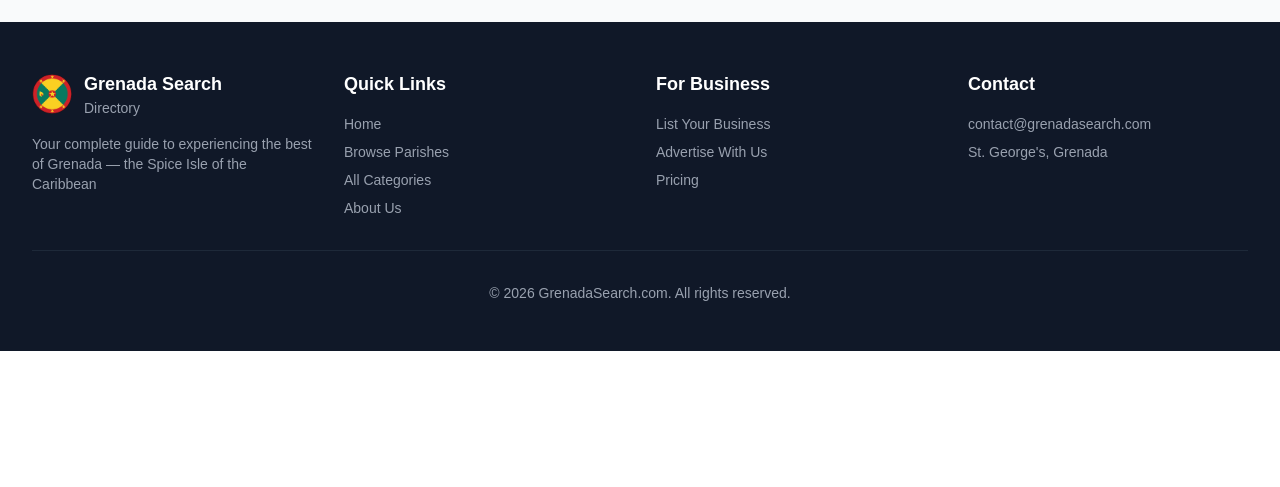
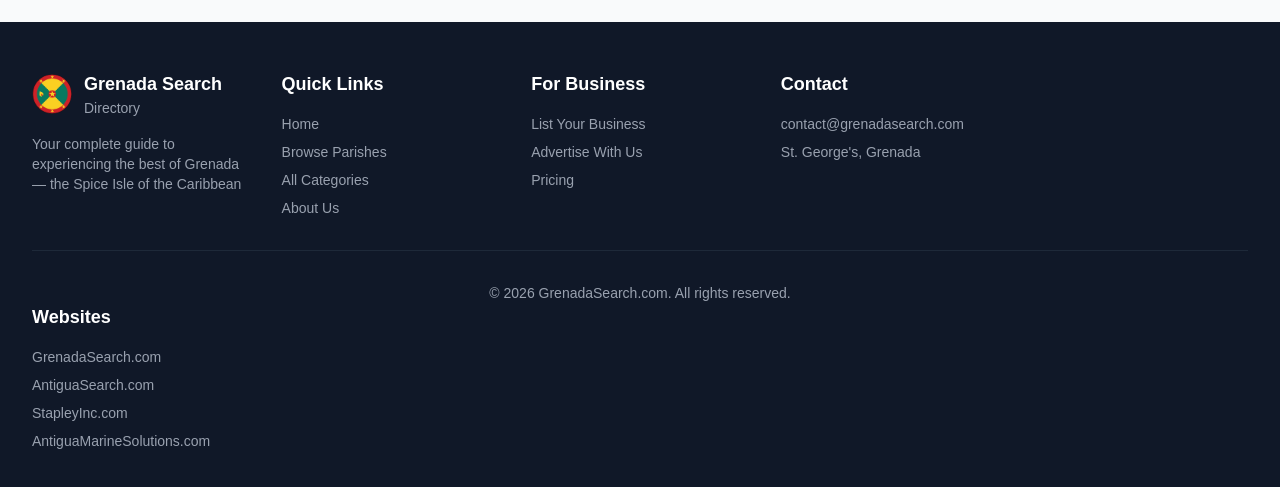
Before and after one commit to jstapley/grenada-search, a Next.js app: page /search in a window 1280 px wide. Shown: the part 917-1404 px from the top of the page. Before the commit the page ends 1268 px from the top, so only its background shows below. Built offline with nearby package versions, Linux system fonts and the light colour scheme; no server answers; the database is empty.

Commit message:
new footer

```diff
--- a/app/search/SearchClient.js
+++ b/app/search/SearchClient.js
@@ -366,7 +366,7 @@ export default function SearchClient() {
 
       <footer className="bg-gray-900 text-white py-8 md:py-12 mt-12">
         <div className="max-w-7xl mx-auto px-4 sm:px-6 lg:px-8">
-          <div className="grid grid-cols-1 sm:grid-cols-2 lg:grid-cols-4 gap-8 mb-8">
+          <div className="grid grid-cols-1 sm:grid-cols-2 lg:grid-cols-5 gap-8 mb-8">
             <div>
               <div className="flex items-center gap-3 mb-4">
                 <Image src="/grenada-flag.png" alt="Grenada Flag" width={40} height={40} className="rounded-full" />
@@ -403,6 +403,15 @@ export default function SearchClient() {
           <div className="border-t border-gray-800 pt-6 md:pt-8 text-center">
             <p className="text-gray-400 text-sm">© 2026 GrenadaSearch.com. All rights reserved.</p>
           </div>
+          <div>
+            <h6 className="font-bold mb-4 text-base md:text-lg">Websites</h6>
+            <div className="space-y-2 text-sm">
+              <a href="https://www.grenadasearch.com" className="block text-gray-400 hover:text-white transition">GrenadaSearch.com</a>
+              <a href="https://www.antiguasearch.com" className="block text-gray-400 hover:text-white transition">AntiguaSearch.com</a>
+              <a href="https://www.stapleying.com" className="block text-gray-400 hover:text-white transition">StapleyInc.com</a>
+              <a href="https://www.antiguamarinesolutions.com" className="block text-gray-400 hover:text-white transition">AntiguaMarineSolutions.com</a>
+            </div>
+          </div>
         </div>
       </footer>
     </div>
```
